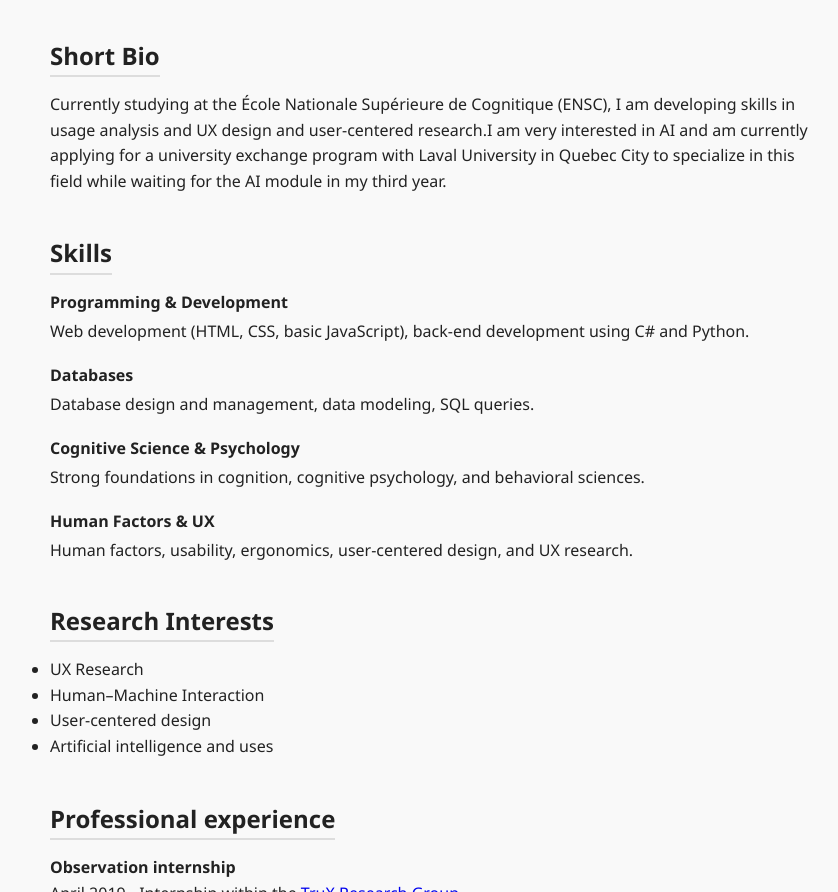
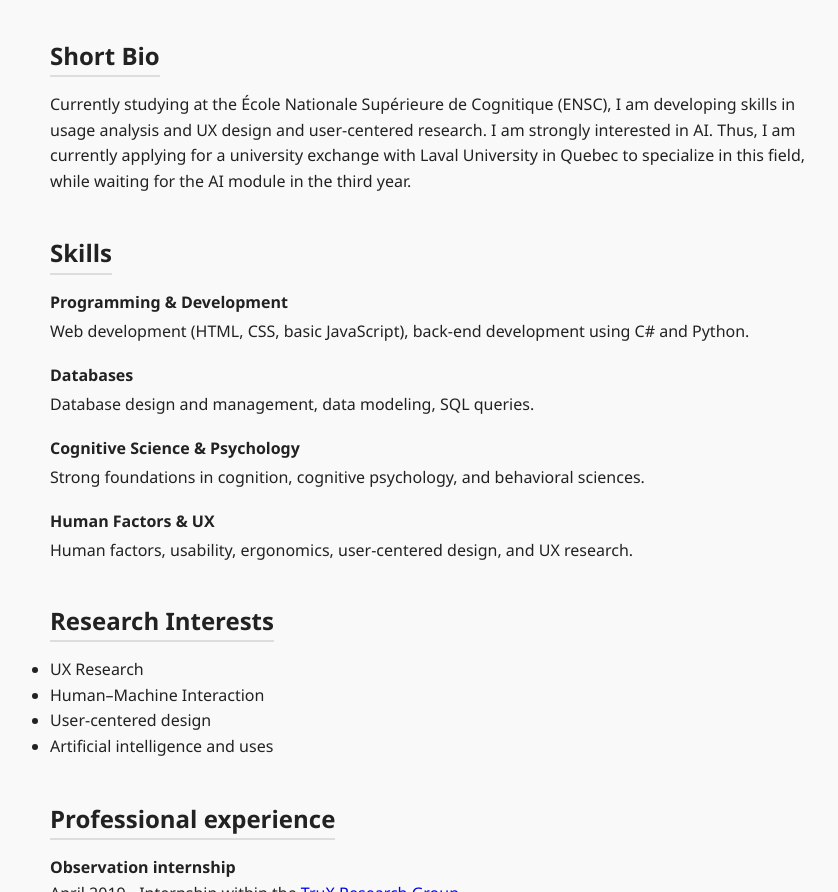
Before and after one commit to Daux-MA/Daux-MA.github.io, a plain HTML site: page index-en.html in a window 1280 px wide. Shown: the part 1050-1942 px from the top of the page, without its empty margins (210-1048 px from the left). Drawn offline with Linux system fonts and the light colour scheme.

Commit message:
Update index-en.html

```diff
--- a/index-en.html
+++ b/index-en.html
@@ -72,9 +72,9 @@
     <p>
       Currently studying at the École Nationale Supérieure de Cognitique (ENSC),
       I am developing skills in usage analysis and UX design
-      and user-centered research.I am very interested in AI
-      and am currently applying for a university exchange program with Laval University in Quebec City
-      to specialize in this field while waiting for the AI module in my third year.
+      and user-centered research. I am strongly interested in AI. Thus, I am
+      currently applying for a university exchange with Laval University in Quebec
+      to specialize in this field, while waiting for the AI module in the third year.
     </p>
   </section>
 
```
